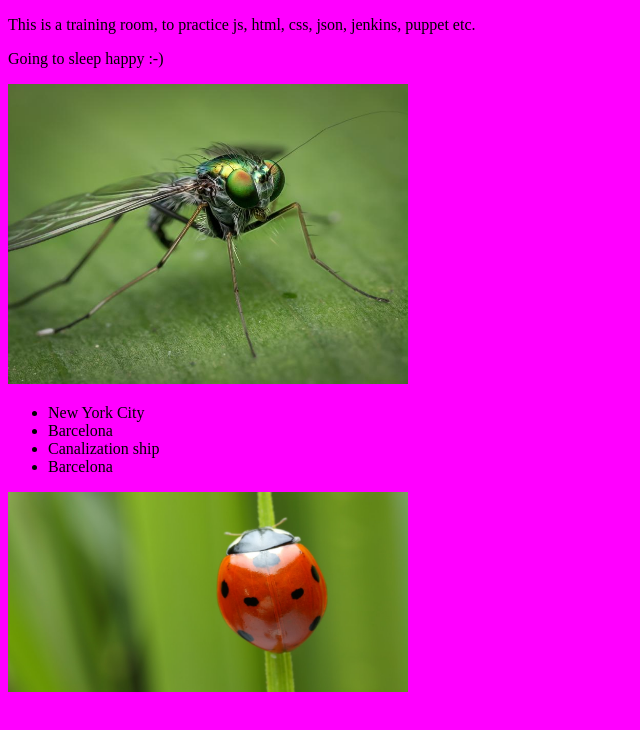
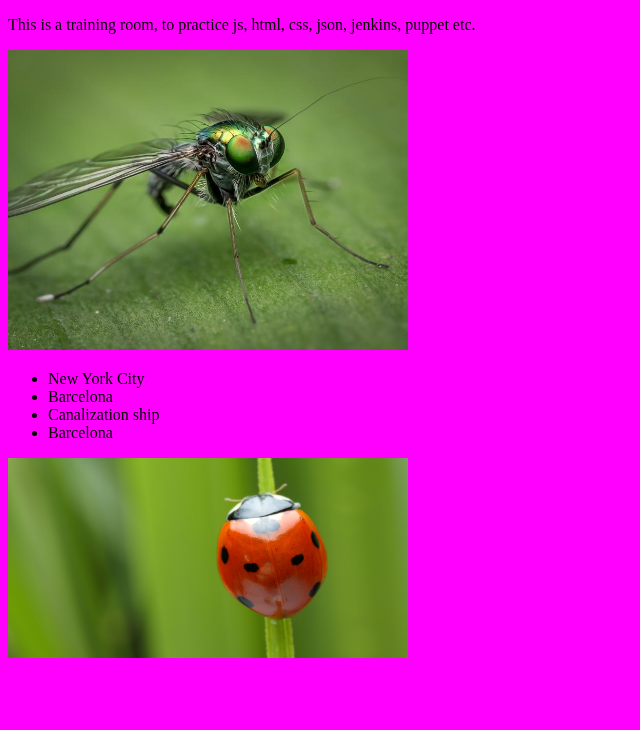
Before and after one commit to BorysShulga/gapphelp, a plain HTML site: page index.html in a window 1280 px wide. Shown: the whole page, without its empty margins (0-640 px from the left). Drawn offline with Linux system fonts and the light colour scheme.

Commit message:
delete one line

```diff
--- a/index.html
+++ b/index.html
@@ -3,7 +3,6 @@
 <head>
 	<title>TRAINIG ROOM</title>
 	<p> This is a training room, to practice js, html, css, json, jenkins, puppet etc. </p>
-	<p> Going to sleep happy :-) </p>
 </head>
 
 <body>
```
